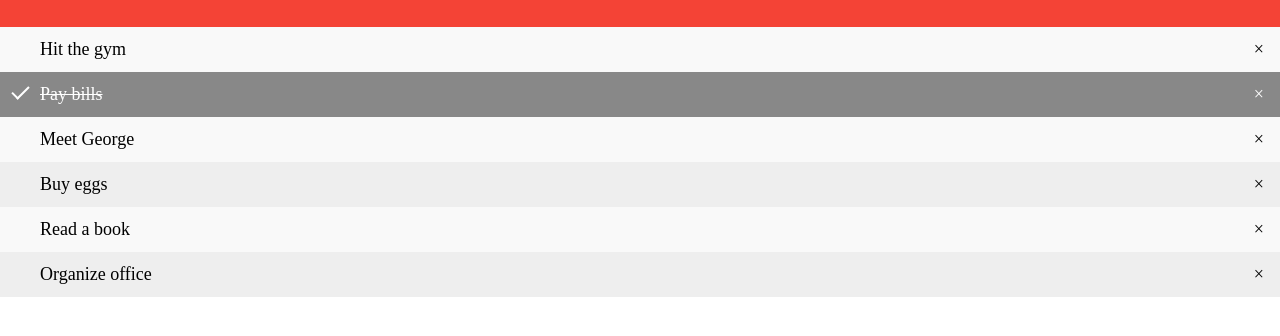
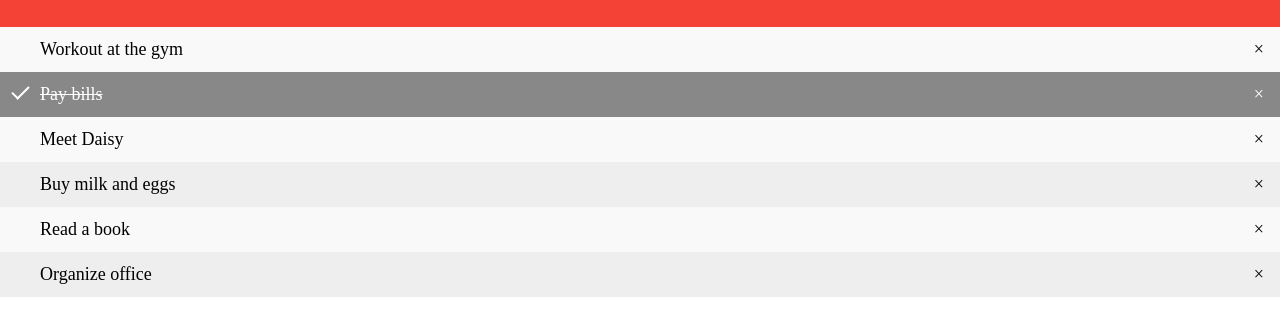
Before and after one commit to wlacour23/Travel_site, a plain HTML site: page list.html in a window 1280 px wide. Shown: the part 108-444 px from the top of the page. Drawn offline with Linux system fonts and the light colour scheme.

Commit message:
Update list.html

```diff
--- a/list.html
+++ b/list.html
@@ -134,10 +134,10 @@ input {
 </div>
 
 <ul id="myUL">
-  <li>Hit the gym</li>
+  <li>Workout at the gym</li>
   <li class="checked">Pay bills</li>
-  <li>Meet George</li>
-  <li>Buy eggs</li>
+  <li>Meet Daisy</li>
+  <li>Buy milk and eggs</li>
   <li>Read a book</li>
   <li>Organize office</li>
 </ul>
```
